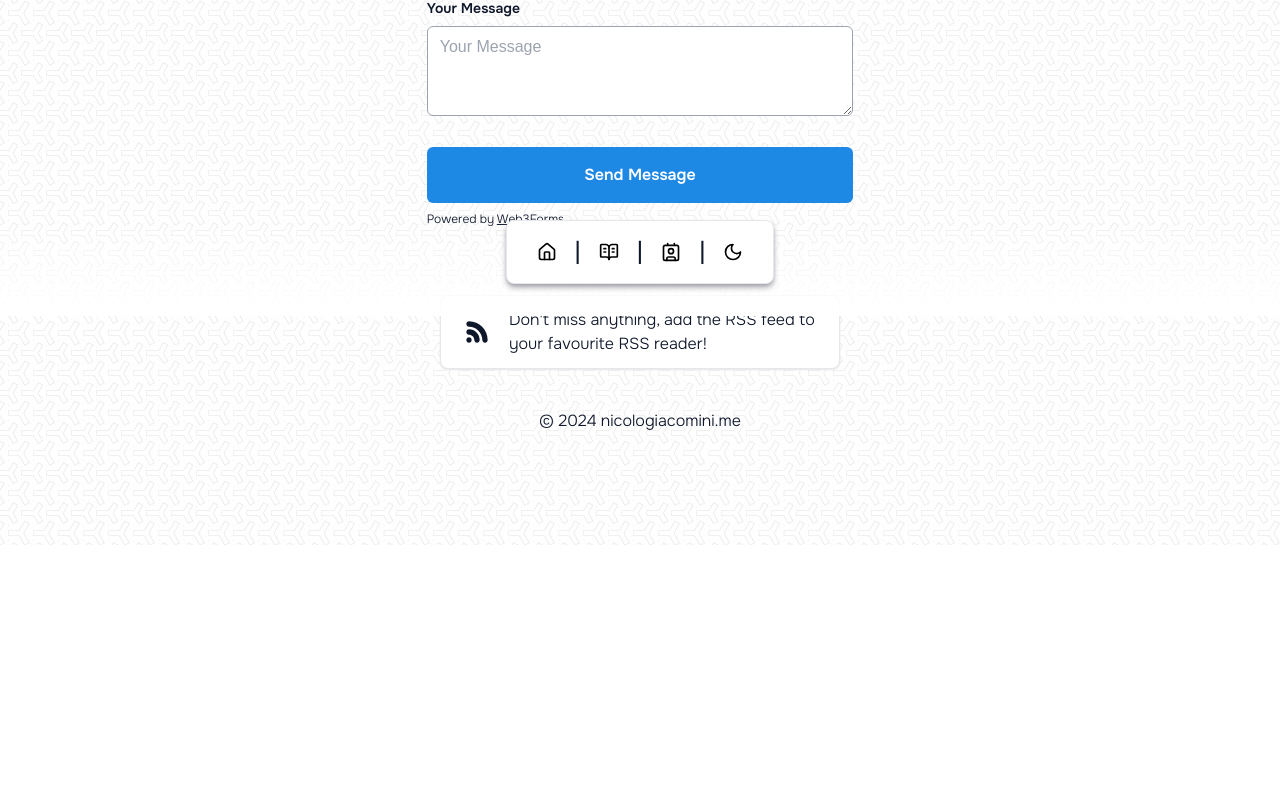
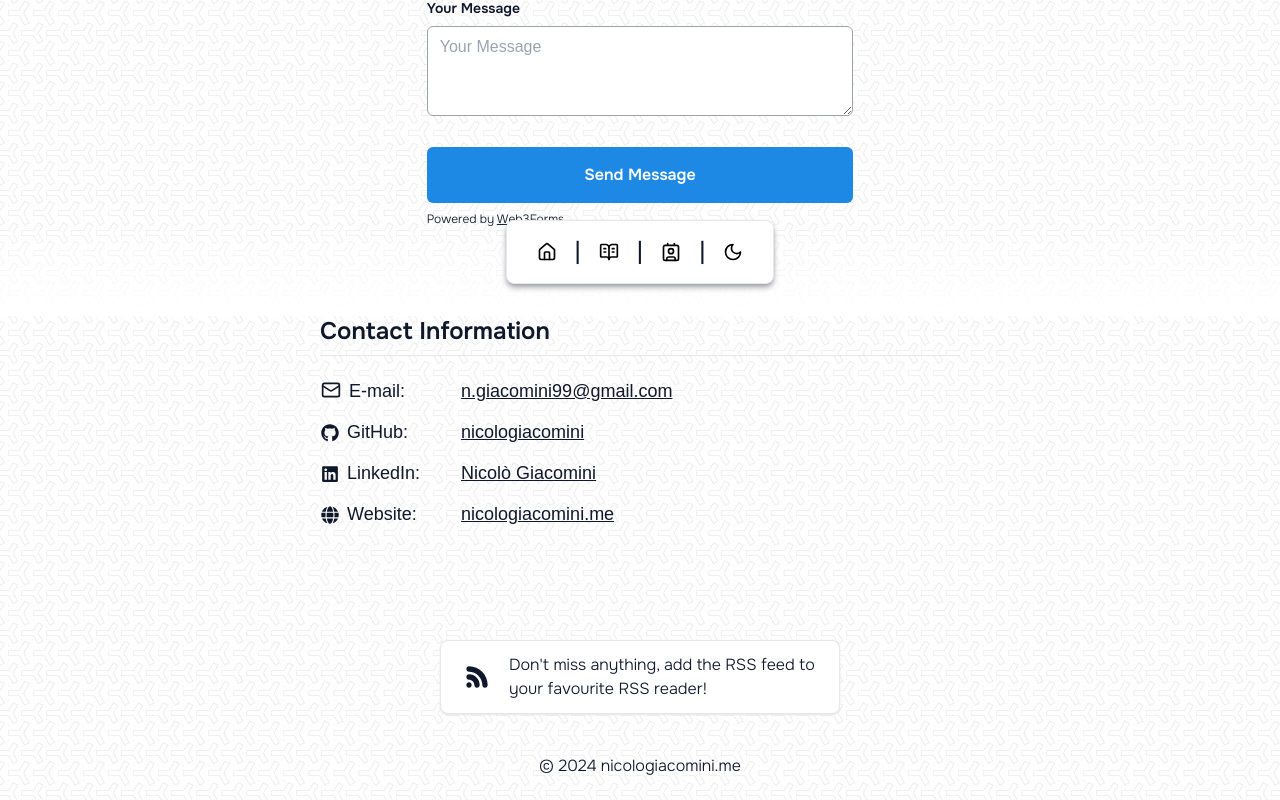
Before and after one commit to nicologiacomini/nicologiacomini.me, a Next.js app: page /contact in a window 1280 px wide. Shown: the part 484-1284 px from the top of the page. Before the commit the page ends 1029 px from the top, so only its background shows below. Built offline with nearby package versions, Linux system fonts and the light colour scheme; no server answers.

Commit message:
add contact information component and integrate it into the contact page

```diff
--- a/src/app/contact/page.tsx
+++ b/src/app/contact/page.tsx
@@ -1,6 +1,7 @@
 import { Metadata } from "next"
 // import logo from 'logo.png';
 import Image from "next/image";
+import ContactInfo from "@/components/contact-info";
 
 export const metadata: Metadata = {
     title: 'Nicolò Giacomini | Contact'
@@ -49,6 +50,9 @@ export default function Contact() {
                 </form>
             </div>
         </div>
+        <div className="py-5 px-5 md:px-0 text-lg">
+            <ContactInfo />
+        </div>
   </div>
     )
 }
--- /dev/null
+++ b/src/components/contact-info.tsx
@@ -0,0 +1,41 @@
+import { Mail } from 'lucide-react'
+import { FaGithub, FaLinkedin, FaGlobe } from "react-icons/fa";
+
+export default function ContactInfo() {
+    return (
+        <section className="mb-10">
+          <h1 className="text-2xl font-[Onest-Bold] mb-1 mt-10">Contact Information</h1>
+          <hr className="h-px bg-gray-200 border-0 dark:bg-gray-500 mb-5 mt-2" />
+          <table className="max-xsm:hidden">
+            <tbody>
+              <tr>
+                <td className="pr-10 pb-3"><Mail className="inline-block align-[-3px] mr-2 w-5 h-5" />E-mail:</td>
+                <td className="pb-3"><a className="underline" href="mailto:n.giacomini99@gmail.com">n.giacomini99@gmail.com</a></td>
+              </tr>
+              <tr>
+                <td className="pr-10 pb-3"><FaGithub className="inline-block align-middle mr-2" />GitHub:</td>
+                <td className="pb-3"><a className="underline" href="https://github.com/nicologiacomini" target="_blank" rel="noopener noreferrer">nicologiacomini</a></td>
+              </tr>
+              <tr>
+                <td className="pr-10 pb-3"><FaLinkedin className="inline-block align-middle mr-2" />LinkedIn:</td>
+                <td className="pb-3"><a className="underline" href="https://www.linkedin.com/in/nicolo-giacomini" target="_blank" rel="noopener noreferrer">Nicolò Giacomini</a></td>
+              </tr>
+              <tr>
+                <td className="pr-10 pb-3"><FaGlobe className="inline-block align-middle mr-2" />Website:</td>
+                <td className="pb-3"><a className="underline" href="https://nicologiacomini.me" target="_blank" rel="noopener noreferrer">nicologiacomini.me</a></td>
+              </tr>
+            </tbody>
+          </table>
+          <section className="xsm:hidden">
+            <div><Mail className="inline-block align-[-3px] mr-2 w-5 h-5" />E-mail:</div>
+            <div className="mb-5 pl-7"><a className="underline" href="mailto:n.giacomini99@gmail.com">n.giacomini99@gmail.com</a></div>
+            <div><FaGithub className="inline-block align-middle mr-2" />GitHub:</div>
+            <div className="mb-5 pl-7"><a className="underline" href="https://github.com/nicologiacomini" target="_blank" rel="noopener noreferrer">nicologiacomini</a></div>
+            <div><FaLinkedin className="inline-block align-middle mr-2" />LinkedIn:</div>
+            <div className="mb-5 pl-7"><a className="underline" href="https://www.linkedin.com/in/nicolo-giacomini" target="_blank" rel="noopener noreferrer">Nicolò Giacomini</a></div>
+            <div><FaGlobe className="inline-block align-middle mr-2" />Website:</div>
+            <div className="mb-5 pl-7"><a className="underline" href="https://nicologiacomini.me" target="_blank" rel="noopener noreferrer">nicologiacomini.me</a></div>
+          </section>
+        </section>
+    )
+}
--- a/src/components/footer.tsx
+++ b/src/components/footer.tsx
@@ -1,6 +1,4 @@
-import { Button } from "./ui/button";
-import Link from "next/link";
-import { TiSocialLinkedin, TiSocialTwitter, TiSocialGithub, TiRss } from "react-icons/ti";
+import { TiRss } from "react-icons/ti";
 
 export default function Footer() {
     return (
--- /dev/null
+++ b/src/components/skill-tag.tsx
@@ -0,0 +1,9 @@
+import { Children } from "react";
+
+export default function SkillTag({children} : {children: string}) {
+    return (
+        <span className="bg-background-date text-date-color text-md font-[Onest-Bold] me-2 px-2.5 py-0.5 rounded">
+            {children}
+        </span>
+    );
+}
```
